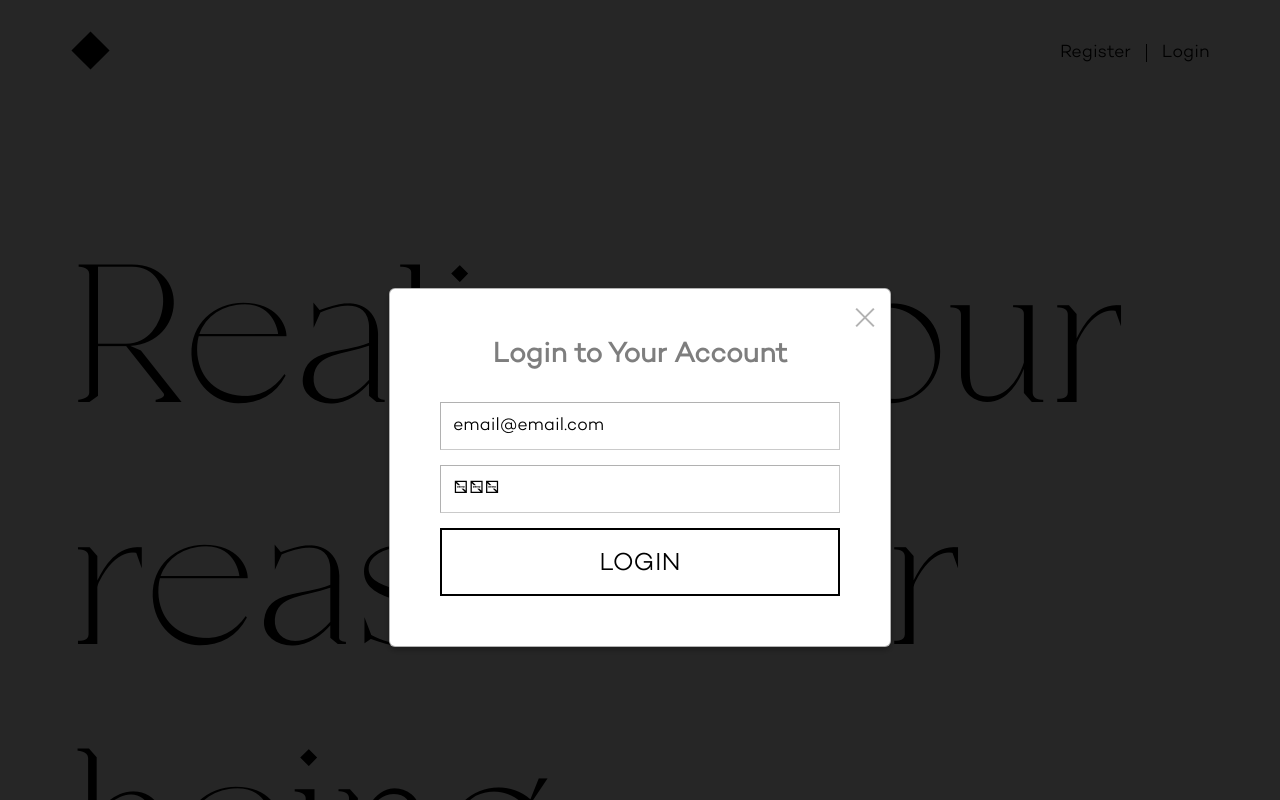
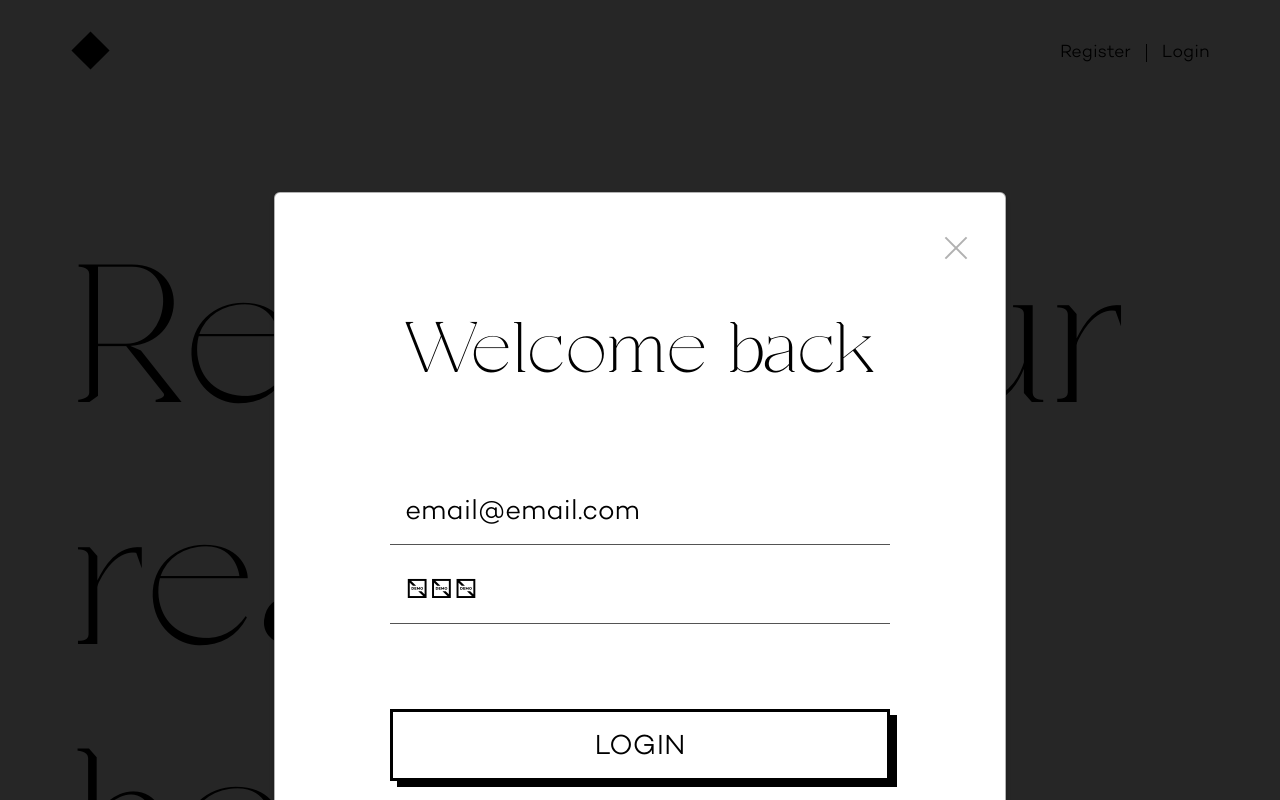
Before and after one commit to kaloyan-kamburov/Ikigai, a React (Create React App) app: page / in a window 1280 px wide. Both pictures are taken after a click on the element "Login". Shown: the top 800 px of the page. Built offline with nearby package versions, Linux system fonts and the light colour scheme; no server answers.

Commit message:
ne styles to modal

```diff
--- a/src/components/Header.js
+++ b/src/components/Header.js
@@ -162,7 +162,7 @@ const Header = ({ userState }) => {
             ></span>
             <div className="modal-content">
             <div className="modal-title">
-              <h4>Login to Your Account</h4>
+              <h4>Welcome back</h4>
             </div>
 
               <Form
--- a/src/styles/buttons.scss
+++ b/src/styles/buttons.scss
@@ -78,13 +78,13 @@ button {
   }
 }
 .btn-submit {
-  height: 68px;
+  height: 72px;
   width: 100%;
   font-size: 25px;
-  line-height: 68px;
+  line-height: 72px;
   display: block;
-  box-shadow: none;
-  border-width: 2px;
+  font-size: 28px;
+  margin-top: 85px;
   &:disabled {
     opacity: 1;
   }
--- a/src/styles/modal.scss
+++ b/src/styles/modal.scss
@@ -11,7 +11,7 @@
   position: fixed;
 
   .modal-wrapper {
-    max-width: 400px;
+    max-width: 500px;
     width: 100%;
     // max-width: 90%;
     // max-height: 90%;
@@ -23,8 +23,8 @@
     display: flex;
     justify-content: center;
     align-items: center;
-    padding: 50px;
-    margin: 18em auto;
+    padding: 115px;
+    margin: 12em auto;
     text-align: center;
 
     border-radius:6px;
@@ -37,8 +37,12 @@
       width: 100%;
     }
     .closeBtn {
-      top: 16px;
-      right: 16px;
+      top: 40px;
+      right: 40px;
+      &::before,
+      &::after {
+        height: 30px;
+      }
     }
     &.show {
       animation: show .2s;
@@ -62,25 +66,31 @@
 
 .modal-title {
   & h4 {
-    opacity: 0.5;
     color: #000000;
-    font-family: Campton;
-    font-size: 28px;
+    font-family: Casta;
+    font-weight: 100;
+    font-size: 80px;
     text-align: center;
-    margin-bottom: 30px;
+    margin-bottom: 85px;
   }
 }
 .field-wrapper {
   margin-bottom: 15px;
   & input {
-  border-color:rgba(0, 0, 0, 0.3);
+  // border-color:rgba(0, 0, 0, 0.3);
   border-width: 1px;
+  border-top: 0;
+  border-left: 0;
+  border-right: 0;
+  border-bottom-color: $black;
   color: $black;
   font-weight: 300;
-  font-size: 18px;
-  padding: 12px;
+  font-size: 28px;
+  padding: 15px;
   font-family: Campton;
-  color: $black;
+    &::placeholder {
+      color: rgba(0, 0, 0, 0.3);
+    }
   }
 }
 .view {
```
